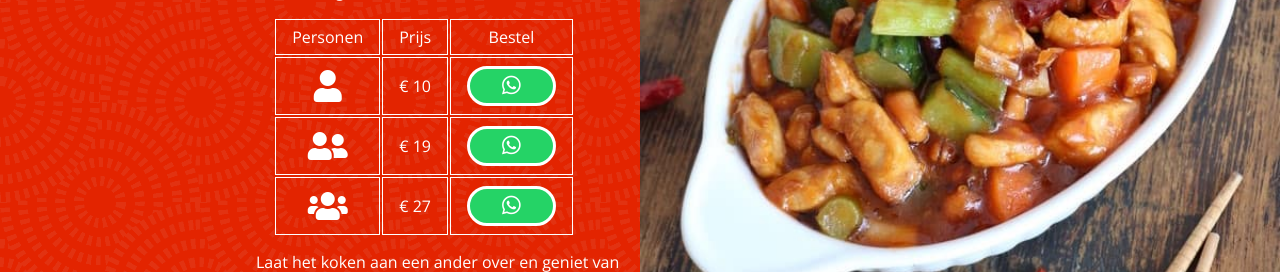
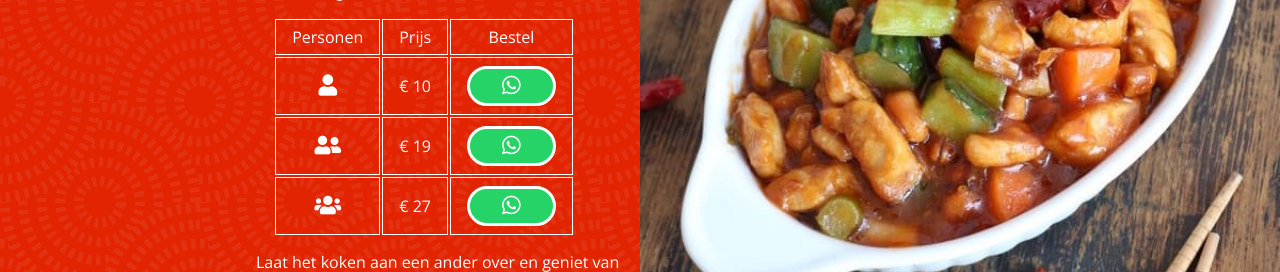
Before and after one commit to marceloomens/jflower, a plain HTML site: page index.html in a window 1280 px wide. Shown: the part 398-670 px from the top of the page. Drawn offline with nearby package versions, Linux system fonts and the light colour scheme.

Commit message:
Change icon size
Signed-off-by: Marcel Oomens <mail@marceloomens.com>

```diff
--- a/index.html
+++ b/index.html
@@ -66,7 +66,7 @@
             </thead>
             <tbody>
               <tr>
-                <td><i class="fas fa-user fa-2x"></td>
+                <td><i class="fas fa-user fa-lg"></td>
                 <td>€ 10</td>
                 <td>
                   <a href="https://wa.me/31611134040?text=Ik%20wil%20Kong%20Pao%20kip%20met%20rijst%20voor%20%C3%A9%C3%A9n%21" title="Bestellen">
@@ -77,7 +77,7 @@
                 </td>
               </tr>
               <tr>
-                <td><i class="fas fa-user-friends fa-2x"></td>
+                <td><i class="fas fa-user-friends fa-lg"></td>
                 <td>€ 19</td>
                 <td>
                   <a href="https://wa.me/31611134040?text=Ik%20wil%20Kong%20Pao%20kip%20met%20rijst%20voor%20twee%21" title="Bestellen">
@@ -88,7 +88,7 @@
                 </td>
               </tr>
               <tr>
-                <td><i class="fas fa-users fa-2x"></td>
+                <td><i class="fas fa-users fa-lg"></td>
                 <td>€ 27</td>
                 <td>
                   <a href="https://wa.me/31611134040?text=Ik%20wil%20Kong%20Pao%20kip%20met%20rijst%20voor%20drie%21" title="Bestellen">
```
